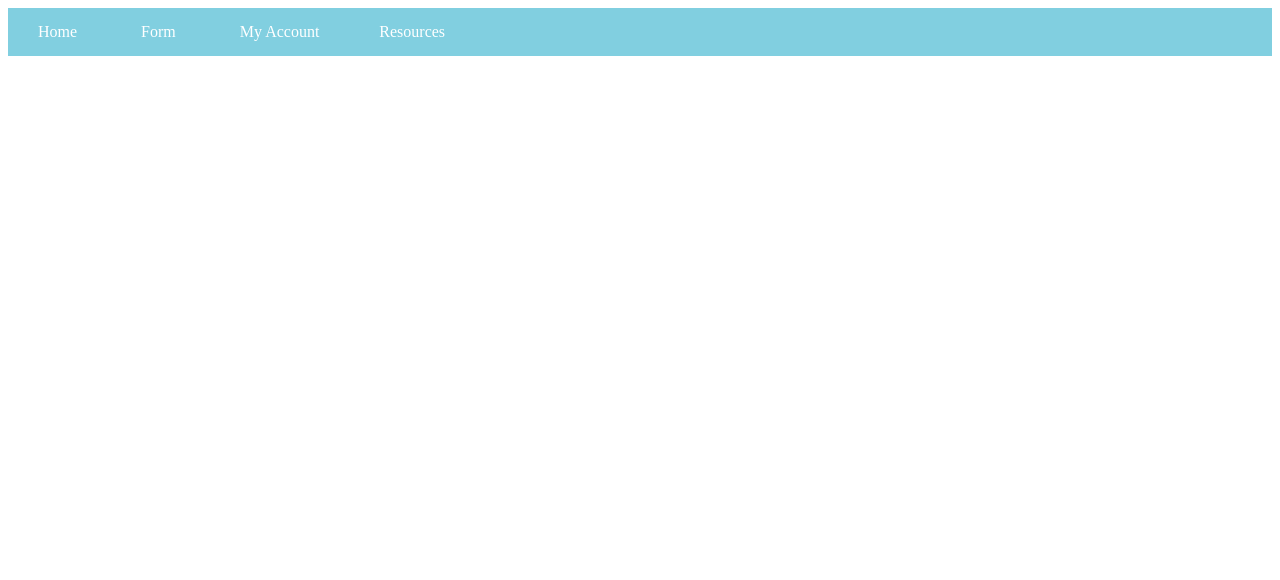
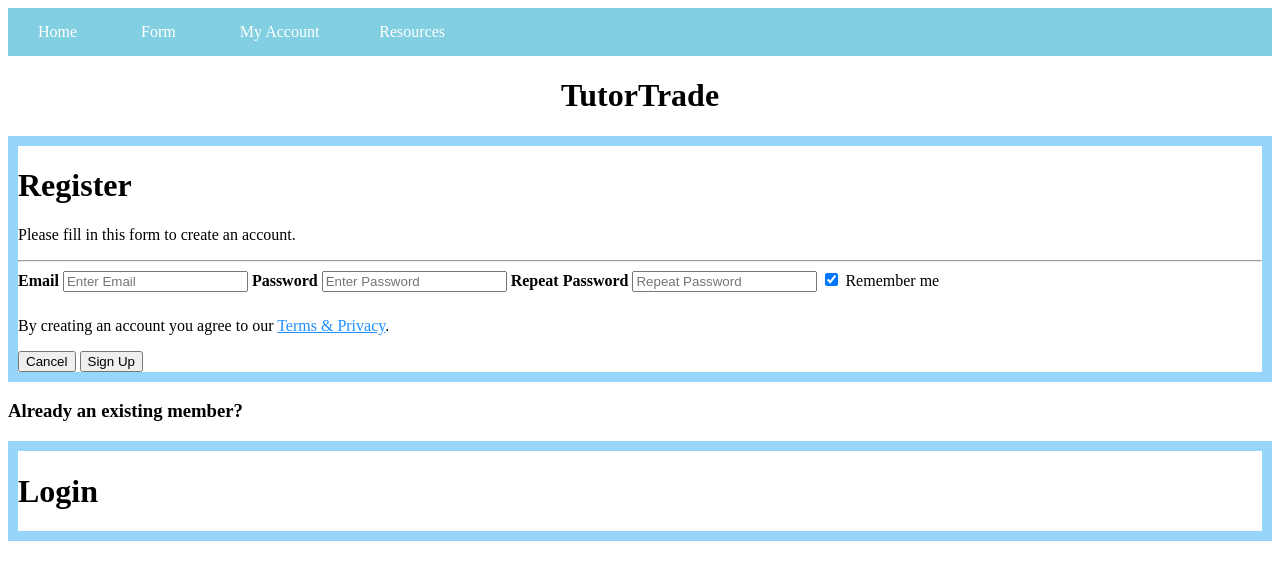
Before and after one commit to Anica1004/StudySwap, a PHP site: page / in a window 1280 px wide. Shown: the top 580 px of the page. Run offline with PHP 8.4, Linux system fonts and the light colour scheme.

Commit message:
added register & login html code

```diff
--- a/index.html
+++ b/index.html
@@ -6,6 +6,11 @@
     <meta name="viewport" content="width=device-width, initial-scale=1.0">
     <title>Document</title>
     <link rel="stylesheet" href="style.css">
+    <style>
+        .center {
+         text-align: center
+        }
+        </style>
 </head>
 <body>
     <nav>
@@ -16,5 +21,39 @@
             <li><a href="#">Resources</a>
         </ul>
     </nav>
+    <h1 class="center">TutorTrade</h1>
+    <form action="register.php" style="border:10px solid #97d5fb">
+        <div class="container">
+          <h1>Register</h1>
+          <p>Please fill in this form to create an account.</p>
+          <hr>
+
+          <label for="email"><b>Email</b></label>
+          <input type="text" placeholder="Enter Email" name="email" required>
+
+          <label for="psw"><b>Password</b></label>
+          <input type="password" placeholder="Enter Password" name="psw" required>
+
+          <label for="psw-repeat"><b>Repeat Password</b></label>
+          <input type="password" placeholder="Repeat Password" name="psw-repeat" required>
+
+          <label>
+            <input type="checkbox" checked="checked" name="remember" style="margin-bottom:15px"> Remember me
+          </label>
+
+          <p>By creating an account you agree to our <a href="#" style="color:dodgerblue">Terms & Privacy</a>.</p>
+
+          <div class="clearfix">
+            <button type="button" class="cancelbtn">Cancel</button>
+            <button type="submit" class="signupbtn">Sign Up</button>
+          </div>
+        </div>
+      </form>
+      <h3>Already an existing member?</h3>
+    <form action="login.php" style="border:10px solid #97d5fb">
+        <div class="container">
+            <h1>Login</h1>
+        </div>
+    </form>
 </body>
 </html>
```
Also changed, not shown: login.php (added), register.php (added), style.css (line endings or trailing spaces), 1 other file.
